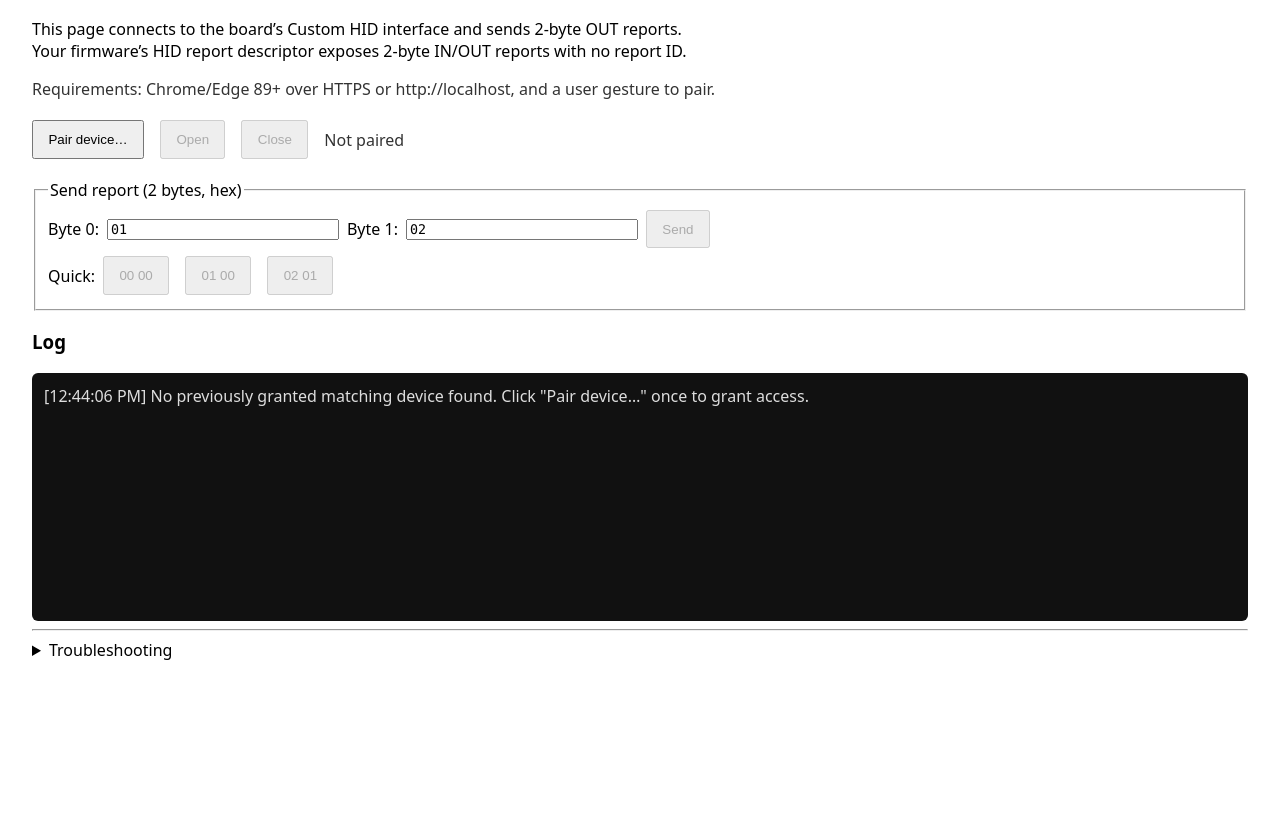
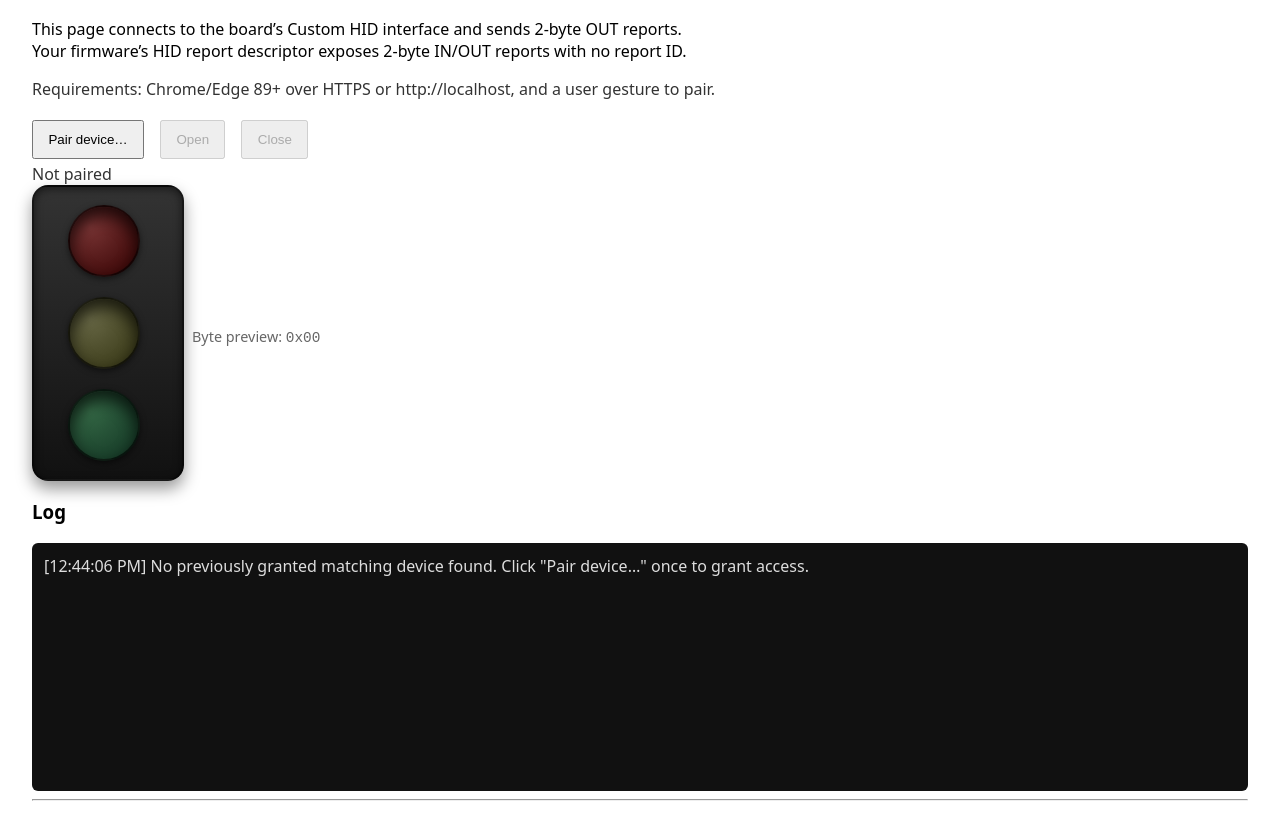
Before and after one commit to elmot/2025-speech-last-mile, a plain HTML site: page f3-traffic-light/hid-traffic-light.html in a window 1280 px wide. Shown: the part 78-911 px from the top of the page. Before the commit the page ends 800 px from the top, so only its background shows below. Drawn offline with Linux system fonts and the light colour scheme.

Commit message:
HTML WebHID traffic lights control

```diff
--- a/f3-traffic-light/web/webhid.html
+++ b/f3-traffic-light/hid-traffic-light.html
@@ -3,7 +3,7 @@
   <head>
     <meta charset="utf-8" />
     <meta name="viewport" content="width=device-width, initial-scale=1" />
-    <title>STM32 Custom HID — WebHID Sender</title>
+    <title>WebHID Traffic Light Control</title>
     <style>
       body { font-family: system-ui, Segoe UI, Roboto, Arial, sans-serif; margin: 2rem; }
       button { margin: 0.25rem 0.5rem 0.25rem 0; padding: 0.6rem 0.9rem; }
@@ -28,25 +28,19 @@
       <button id="pair">Pair device…</button>
       <button id="connect" disabled>Open</button>
       <button id="disconnect" disabled>Close</button>
-      <span id="status" class="muted">Not paired</span>
+    </div>
+    <div id="status" class="muted">Not paired</div>
+    <div class="row" id="trafficControls" aria-hidden="true">
+      <div id="traffic" role="group" aria-label="Traffic light">
+        <button id="lamp-red" class="lamp red" aria-pressed="false" aria-label="Red"></button>
+        <button id="lamp-yellow" class="lamp yellow" aria-pressed="false" aria-label="Yellow"></button>
+        <button id="lamp-green" class="lamp green" aria-pressed="false" aria-label="Green"></button>
+      </div>
+      <div style="margin-top:0.5rem;font-size:0.9rem;color:#666;">
+        Byte preview: <code id="bytePreview">0x00</code>
+      </div>
     </div>
 
-    <fieldset>
-      <legend>Send report (2 bytes, hex)</legend>
-      <div class="row">
-        <label for="b0">Byte 0:</label>
-        <input id="b0" type="text" value="01" maxlength="2" />
-        <label for="b1">Byte 1:</label>
-        <input id="b1" type="text" value="02" maxlength="2" />
-        <button id="send" disabled>Send</button>
-      </div>
-      <div class="row">
-        Quick:
-        <button data-quick="00 00" class="quick" disabled>00 00</button>
-        <button data-quick="01 00" class="quick" disabled>01 00</button>
-        <button data-quick="02 01" class="quick" disabled>02 01</button>
-      </div>
-    </fieldset>
 
     <h3>Log</h3>
     <div id="log" aria-live="polite"></div>
@@ -74,10 +68,15 @@
       const btnPair = el('pair');
       const btnOpen = el('connect');
       const btnClose = el('disconnect');
-      const btnSend = el('send');
-      const quickBtns = Array.from(document.querySelectorAll('.quick'));
-      const inB0 = el('b0');
-      const inB1 = el('b1');
+      const trafficControls = el('trafficControls');
+      const lampRed = el('lamp-red');
+      const lampYellow = el('lamp-yellow');
+      const lampGreen = el('lamp-green');
+      const bytePreview = el('bytePreview');
+
+      // Bit mapping expected by firmware (see Core/Src/main.c):
+      // bit0 = green, bit1 = yellow, bit2 = red
+      let stateBits = 0; // current traffic light state (0..7)
 
       let device = null;
 
@@ -95,11 +94,13 @@
         const opened = paired && device.opened;
         btnOpen.disabled = !paired || opened;
         btnClose.disabled = !paired || !opened;
-        btnSend.disabled = !opened;
-        quickBtns.forEach(b => b.disabled = !opened);
+        // Enable/disable traffic controls
+        [lampRed, lampYellow, lampGreen].forEach(b => { if (b) b.disabled = !opened; });
+        if (trafficControls) trafficControls.setAttribute('aria-hidden', opened ? 'false' : 'true');
         status.textContent = opened
           ? `Connected to ${device.productName} (${device.vendorId.toString(16)}:${device.productId.toString(16)})`
           : (paired ? `Paired: ${device.productName}` : 'Not paired');
+        renderLamps();
       }
 
       function hexByteToNum(txt) {
@@ -152,19 +153,12 @@
         }
       }
 
-      async function sendQuick(ev) {
-        const [h0, h1] = ev.target.getAttribute('data-quick').split(' ');
-        inB0.value = h0; inB1.value = h1;
-        await send();
-      }
-
-      async function send() {
+      async function sendState() {
         if (!device || !device.opened) return;
         try {
-          const b0 = hexByteToNum(inB0.value);
-          const b1 = hexByteToNum(inB1.value);
+          const b0 = stateBits & 0xFF;
+          const b1 = 0x00; // firmware ORs the two bytes; we only use the first
           const data = new Uint8Array([b0, b1]);
-          if (data.byteLength !== REPORT_LEN_OUT) throw new Error(`Report must be ${REPORT_LEN_OUT} bytes`);
           await device.sendReport(REPORT_ID, data);
           log(`OUT report (id=${REPORT_ID}) [${[b0,b1].map(v=>v.toString(16).padStart(2,'0')).join(' ')}]`, 'ok');
         } catch (e) {
@@ -172,12 +166,34 @@
         }
       }
 
+      function renderLamps() {
+        if (!bytePreview) return;
+        bytePreview.textContent = `0x${stateBits.toString(16).padStart(2,'0')}`;
+        const on = (el, isOn) => {
+          if (!el) return;
+          el.classList.toggle('on', !!isOn);
+          el.setAttribute('aria-pressed', isOn ? 'true' : 'false');
+        };
+        on(lampGreen, (stateBits & 0x1) !== 0);
+        on(lampYellow, (stateBits & 0x2) !== 0);
+        on(lampRed, (stateBits & 0x4) !== 0);
+      }
+
+      function toggleLamp(color) {
+        // Clicking a color toggles it independently of the others
+        const bit = color === 'red' ? 0x4 : color === 'yellow' ? 0x2 : 0x1;
+        stateBits ^= bit; // flip just this lamp's bit
+        renderLamps();
+        sendState();
+      }
+
       // Wire up UI
       btnPair.addEventListener('click', pair);
       btnOpen.addEventListener('click', open);
       btnClose.addEventListener('click', close);
-      btnSend.addEventListener('click', send);
-      quickBtns.forEach(b => b.addEventListener('click', sendQuick));
+      if (lampRed) lampRed.addEventListener('click', () => toggleLamp('red'));
+      if (lampYellow) lampYellow.addEventListener('click', () => toggleLamp('yellow'));
+      if (lampGreen) lampGreen.addEventListener('click', () => toggleLamp('green'));
 
       // Try to auto-reuse previously granted devices and auto-open
       (async function init() {
@@ -227,14 +243,36 @@
     </script>
 
     <hr />
-    <details>
-      <summary>Troubleshooting</summary>
-      <ul>
-        <li>Serve this file over HTTPS or from http://localhost. Opening from the file system (file://) is blocked.</li>
-        <li>Close any app that already has the HID interface open (only one client at a time).</li>
-        <li>If you change the device’s VID/PID or report descriptor, update the constants near the top of this file.</li>
-      </ul>
-    </details>
-
+    <style>
+      /* Traffic light styles */
+      #traffic {
+        width: 120px;
+        padding: 14px 14px;
+        background: linear-gradient(180deg, #333, #111);
+        border-radius: 16px;
+        border: 2px solid #0008;
+        display: flex;
+        flex-direction: column;
+        align-items: center;
+        gap: 12px;
+        box-shadow: inset 0 2px 8px #0008, 0 8px 16px #0006;
+      }
+      .lamp {
+        width: 72px;
+        height: 72px;
+        border-radius: 50%;
+        border: 2px solid #000a;
+        background: radial-gradient(circle at 30% 30%, #555, #222);
+        box-shadow: inset 0 8px 16px #000a, 0 2px 6px #0008;
+        cursor: pointer;
+      }
+      .lamp:disabled { cursor: not-allowed; opacity: 0.6; }
+      .lamp.red.on { background: radial-gradient(circle at 30% 30%, #ff8a80, #d50000); box-shadow: 0 0 12px 6px #ff1744aa, inset 0 8px 16px #000a; }
+      .lamp.yellow.on { background: radial-gradient(circle at 30% 30%, #ffe57f, #ffab00); box-shadow: 0 0 12px 6px #ffd600aa, inset 0 8px 16px #000a; }
+      .lamp.green.on { background: radial-gradient(circle at 30% 30%, #a5d6a7, #00c853); box-shadow: 0 0 12px 6px #00e676aa, inset 0 8px 16px #000a; }
+      .lamp.red { background: radial-gradient(circle at 30% 30%, #733, #300); }
+      .lamp.yellow { background: radial-gradient(circle at 30% 30%, #664, #331); }
+      .lamp.green { background: radial-gradient(circle at 30% 30%, #364, #132); }
+    </style>
   </body>
   </html>
```
